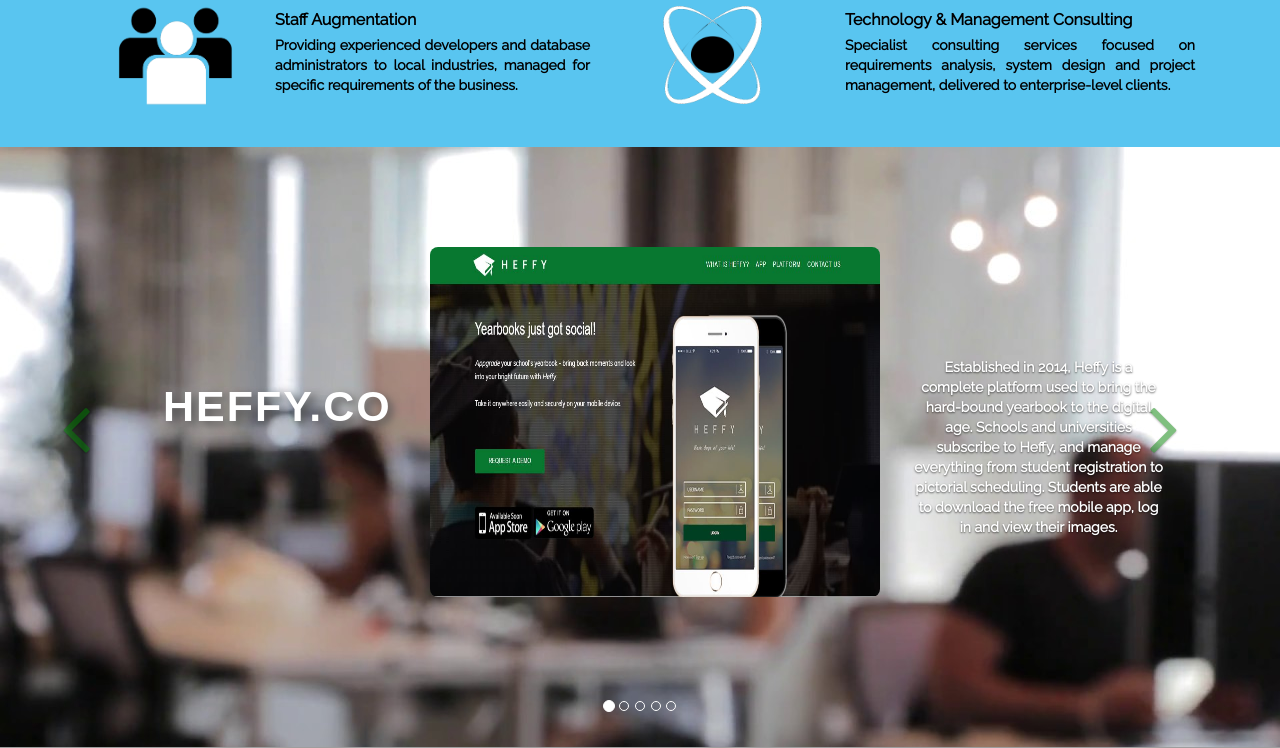
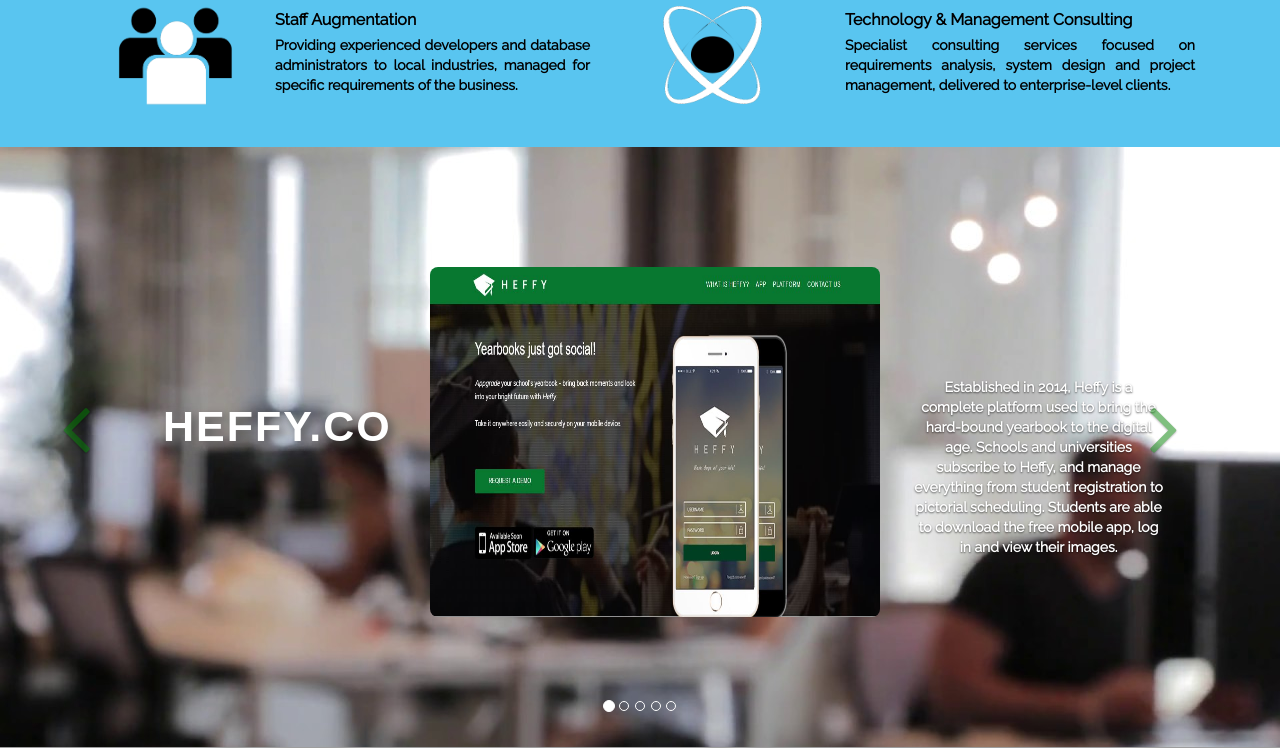
Before and after one commit to Reymond31/nmgwebsite, a CodeIgniter app: page /database/ in a window 1280 px wide. Shown: the part 2467-3215 px from the top of the page. Run offline with CodeIgniter, Linux system fonts and the light colour scheme; some libraries are stand-ins or nearby versions; grey boxes are pictures that could not be loaded.

Commit message:
Some changes

```diff
--- a/application/views/app/nmgwebsite/landingpage.php
+++ b/application/views/app/nmgwebsite/landingpage.php
@@ -14,7 +14,7 @@
 						<li><a href="#about" class="hvr-grow-shadow"> ABOUT US</a></li>
 						<li><a href="#svc" class="hvr-grow-shadow">SERVICES</a></li>
 						<li><a href="#prod" class="hvr-grow-shadow">PRODUCTS</a></li>
-						<li><a href="#con" class="hvr-grow-shadow">CONTACT US</a></li>
+						<li><a href="#contact" class="hvr-grow-shadow">CONTACT US</a></li>
 					</ul>
 				</div>
 			</div>
--- a/application/views/app/nmgwebsite/products.php
+++ b/application/views/app/nmgwebsite/products.php
@@ -8,6 +8,7 @@
       <li data-target="#carousel-example-generic" data-slide-to="5"></li>
     </ol>
     <div class="carousel-inner" role="listbox">
+      <div id="contact"></div>
       <div class="item active">
        <img class="slides" src="<?php echo base_url("assets/img/heffy.jpg")?>" alt="heffy">
           <div class="carousels"><br> HEFFY.CO</div>
--- a/assets/css/contactus.css
+++ b/assets/css/contactus.css
@@ -1,3 +1,6 @@
+#contactus{
+
+}
 #content{
   font-family: 'Merriweather', serif;
   height: 200px;
--- a/assets/css/products.css
+++ b/assets/css/products.css
@@ -1,3 +1,6 @@
+#contact{
+  margin: 515px;
+}
 .carousel-control.left, .carousel-control.right {
   background-image:none !important;
   filter:none !important;
@@ -5,10 +8,10 @@
 }
 .carousel-inner>.item>a>img, .carousel-inner>.item>img {
   line-height: 1;
-  margin-top: 100px;
+  margin-top: -395px;
   height: 350px;
   width: 450px;
-  margin-left: 430px;
+  margin-left: 430px
 }
 .carousel-inner {
     position: relative;
```
